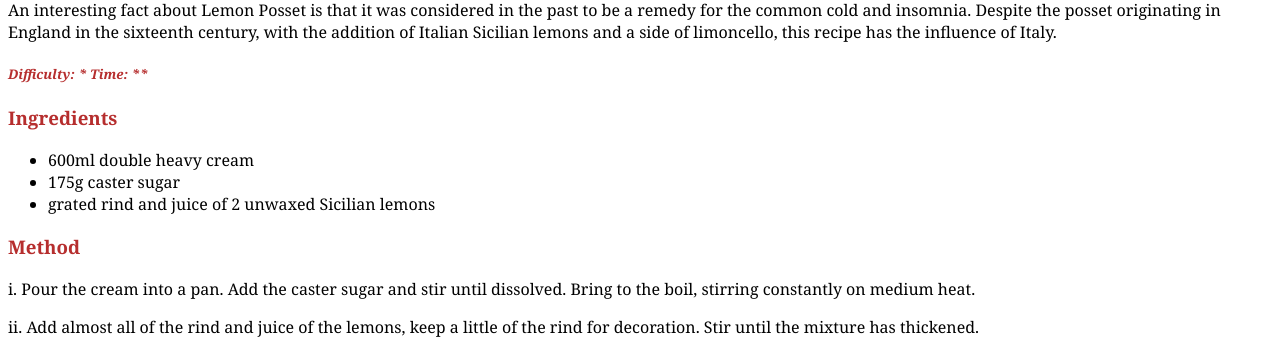
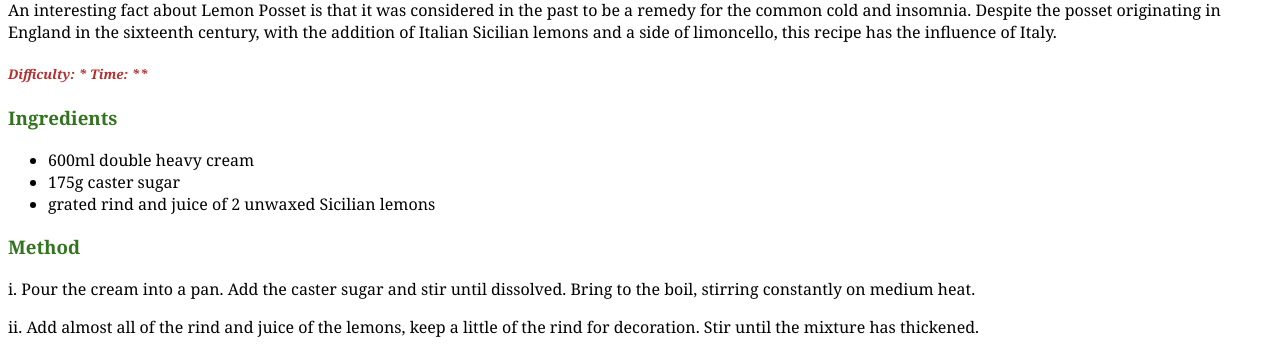
Before and after one commit to Hol1999/Hollyrecipewebsite, a Jekyll site: the page built from _recipes/recipe4.md, in a window 1280 px wide. Shown: the part 265-609 px from the top of the page. Built offline with Jekyll 4.4.1, drawn with Linux system fonts in a browser that asks for light colours.

Commit message:
Update recipes.css

```diff
--- a/styles/recipes.css
+++ b/styles/recipes.css
@@ -38,7 +38,7 @@ font-family: georgia, monospace, serif;
 }
 
 h3{
-color: rgb(182,46,46);
+color: rgb(50,117,30);
 font-family: georgia, monospace, serif;
 
 }
```
